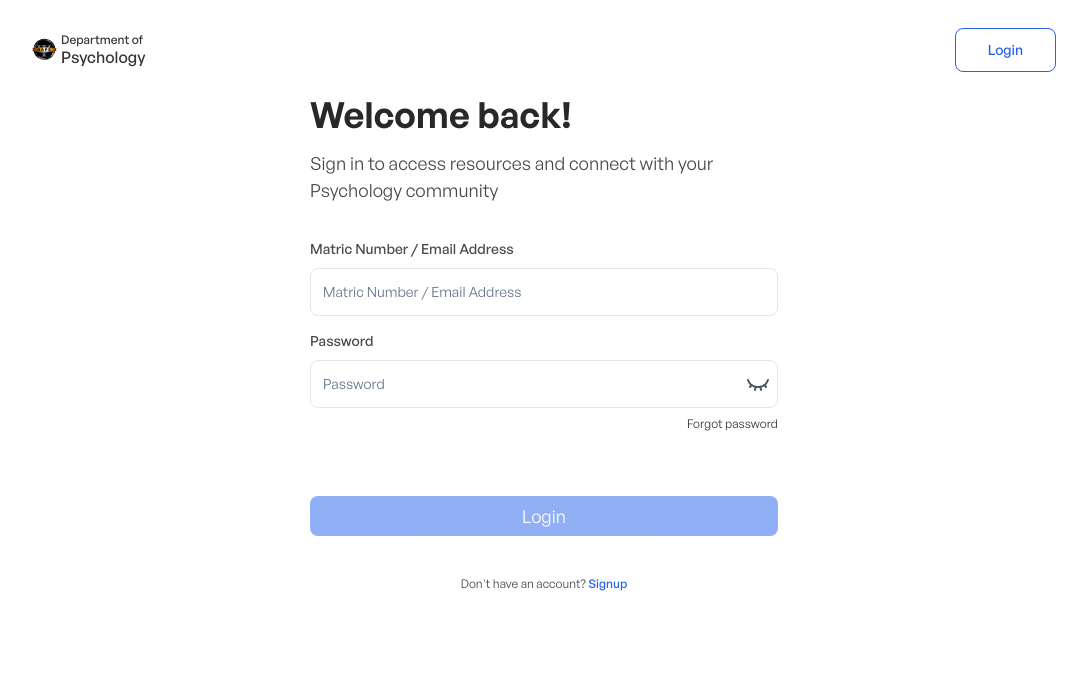
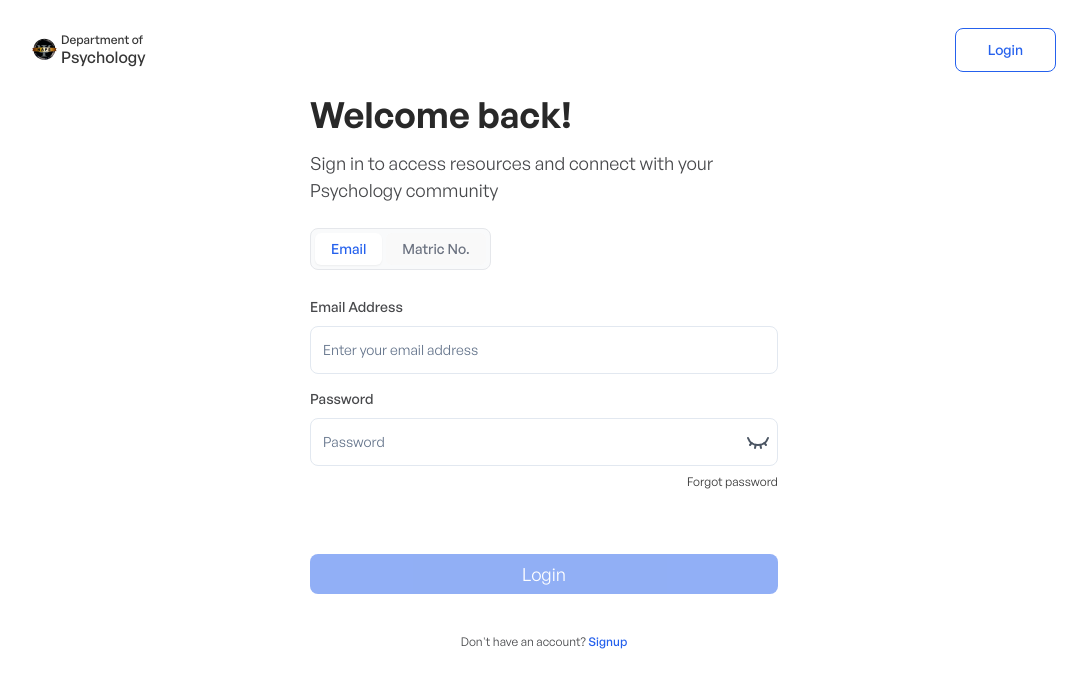
Before and after one commit to The-NAPS-Unilag/naps-web, a React (Vite) app: page /login in a window 1280 px wide. Shown: the top 688 px of the page, without its empty margins (96-1183 px from the left). Built offline with nearby package versions, Linux system fonts and the light colour scheme; no server answers.

Commit message:
fix: fix up login with matric no

```diff
--- a/src/apiCalls/user.jsx
+++ b/src/apiCalls/user.jsx
@@ -1,4 +1,3 @@
-/* eslint-disable react-refresh/only-export-components */
 import axios from "axios";
 import Swal from "sweetalert2";
 import withReactContent from "sweetalert2-react-content";
@@ -251,6 +250,7 @@ const UsersLoginMatric = async (matric_no, password) => {
         window.location.replace("/");
       }
     });
+    return err.response ?? null;
   }
 };
 
@@ -449,7 +449,7 @@ const UsersGetActivity = async (user_id) => {
     });
     return response;
   } catch (err) {
-    //console.log(err);
+    console.log(err);
     return null;
   }
 };
--- a/src/pages/authentication/Login.jsx
+++ b/src/pages/authentication/Login.jsx
@@ -6,11 +6,12 @@ import { Button } from "@/components/ui/button";
 import { Eye, EyeClosed } from "lucide-react";
 import { useNavigate } from "react-router-dom";
 import { useAuth } from "../../context/AuthContext";
-import { UsersLogin } from "../../apiCalls/user";
+import { UsersLogin, UsersLoginMatric } from "../../apiCalls/user";
 import Backdrop from "@mui/material/Backdrop";
 import CircularProgress from "@mui/material/CircularProgress";
 
 const Login = () => {
+  const [mode, setMode] = useState("email"); // "email" | "matric"
   const [details, setDetails] = useState({
     username: "",
     password: "",
@@ -24,12 +25,8 @@ const Login = () => {
 
   const { login, accessToken } = useAuth();
   const [open, setOpen] = useState(false);
-  const handleClose = () => {
-    setOpen(false);
-  };
-  const handleOpen = () => {
-    setOpen(true);
-  };
+  const handleClose = () => setOpen(false);
+  const handleOpen = () => setOpen(true);
 
   const navigate = useNavigate();
 
@@ -39,6 +36,12 @@ const Login = () => {
     }
   }, [accessToken, navigate]);
 
+  const switchMode = (next) => {
+    setMode(next);
+    setDetails({ username: "", password: "" });
+    setErrors({ username: "", password: "" });
+  };
+
   const togglePasswordVisibility = () => {
     setShowPassword((prev) => !prev);
   };
@@ -47,10 +50,11 @@ const Login = () => {
     setErrors({ username: "", password: "" });
     handleOpen();
 
-    const loginResponse = await UsersLogin(
-      details.username.toLowerCase(),
-      details.password
-    );
+    const loginResponse =
+      mode === "matric"
+        ? await UsersLoginMatric(details.username, details.password)
+        : await UsersLogin(details.username.toLowerCase(), details.password);
+
     handleClose();
 
     if (loginResponse?.status === 200) {
@@ -80,19 +84,45 @@ const Login = () => {
               community
             </p>
           </div>
-          <div className="mt-8">
+          <div className="mt-6 flex rounded-lg border border-gray-200 p-1 bg-gray-50 w-fit gap-1">
+            <button
+              onClick={() => switchMode("email")}
+              className={`px-4 py-1.5 rounded-md text-sm font-GeneralSans-Medium transition-colors ${
+                mode === "email"
+                  ? "bg-white text-main shadow-sm"
+                  : "text-gray-500 hover:text-gray-700"
+              }`}
+            >
+              Email
+            </button>
+            <button
+              onClick={() => switchMode("matric")}
+              className={`px-4 py-1.5 rounded-md text-sm font-GeneralSans-Medium transition-colors ${
+                mode === "matric"
+                  ? "bg-white text-main shadow-sm"
+                  : "text-gray-500 hover:text-gray-700"
+              }`}
+            >
+              Matric No.
+            </button>
+          </div>
+          <div className="mt-6">
             <div className="space-y-2 mb-3">
-              <Label htmlFor="email" className="font-GeneralSans-Medium">
-                Matric Number / Email Address
+              <Label htmlFor="username" className="font-GeneralSans-Medium">
+                {mode === "matric" ? "Matric Number" : "Email Address"}
               </Label>
               <Input
                 type="text"
-                id="email"
+                id="username"
                 value={details.username}
                 onChange={(e) =>
                   setDetails({ ...details, username: e.target.value })
                 }
-                placeholder="Matric Number / Email Address"
+                placeholder={
+                  mode === "matric"
+                    ? "Enter your matric number"
+                    : "Enter your email address"
+                }
                 className={`${errors.username ? "border border-red-500" : ""}`}
               />
               {errors.username && (
```
